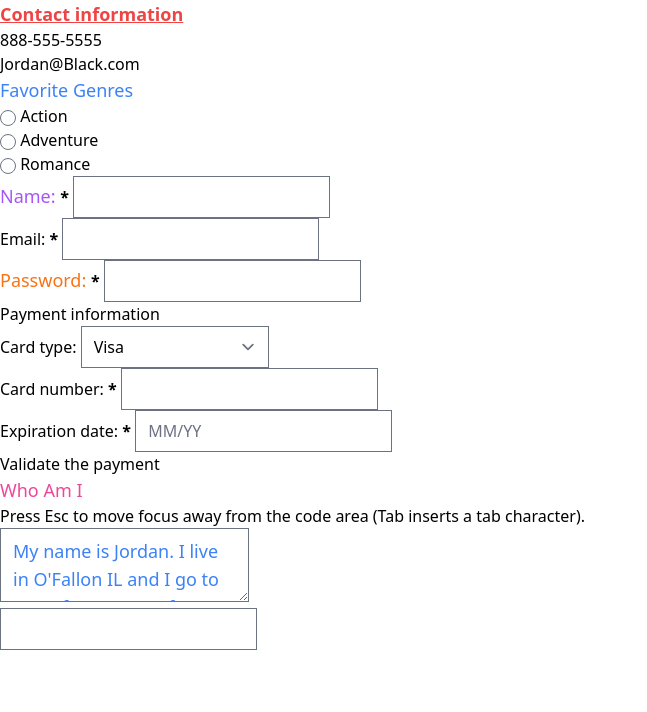
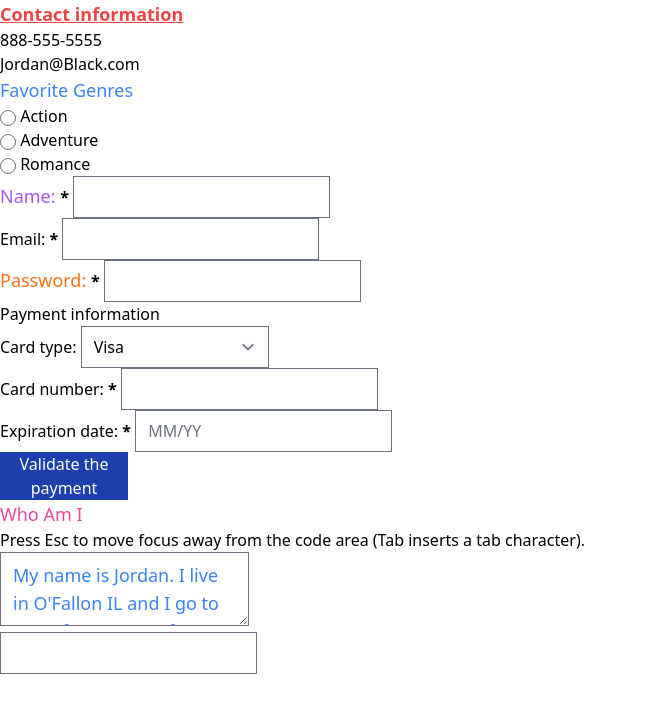
Before and after one commit to SWIC-177/html-css-skills-demo-JordanABlack, a website built with Vite: page index.html in a window 1280 px wide. Shown: the whole page, without its empty margins (0-647 px from the left). Built offline with nearby package versions, Linux system fonts and the light colour scheme.

Commit message:
Add color class to button

```diff
--- a/index.html
+++ b/index.html
@@ -103,7 +103,7 @@
 
     <section>
       <p>
-        <button type="submit"
+        <button type="submit" class="h-12 w-32 bg-blue-500 hover: bg-blue-800 text-white rounded-2x1"
         disabled>Validate the payment</button>
       </p>
     </section>
```
